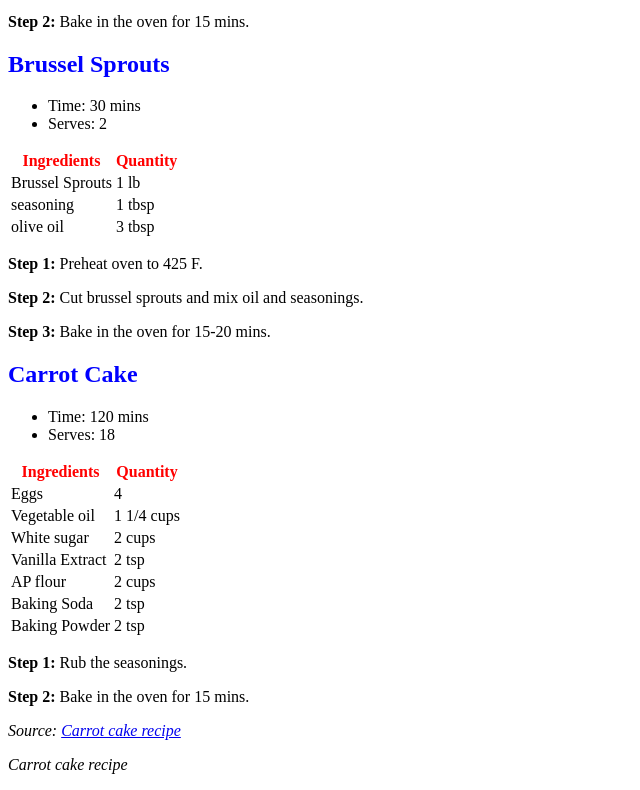
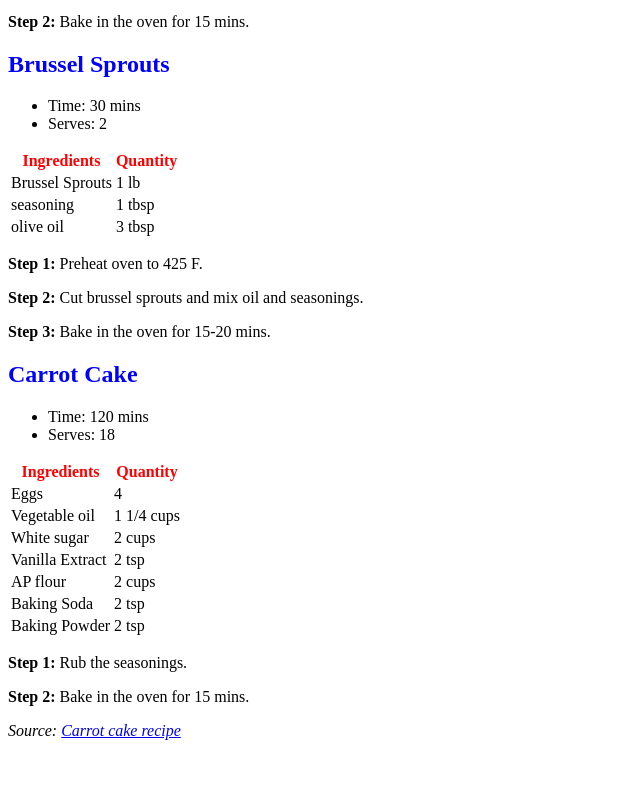
Before and after one commit to deepaktester365/MealPlanner, a plain HTML site: page index.html in a window 1280 px wide. Shown: the part 405-1195 px from the top of the page, without its empty margins (0-640 px from the left). After the commit the page ends 1161 px from the top, so only its background shows below. Drawn offline with Linux system fonts and the light colour scheme.

Commit message:
Update index.html

```diff
--- a/index.html
+++ b/index.html
@@ -141,7 +141,6 @@
         <p><strong>Step 1:</strong> Rub the seasonings.</p>
         <p><strong>Step 2:</strong> Bake in the oven for 15 mins.</p>
     <p><em>Source: <a href="https://www.allrecipes.com/recipe/7402/carrot-cake-iii/">Carrot cake recipe</a></em></p>
-    <p><em>Carrot cake recipe</em></p>
 
     </body>
 </html>
```
